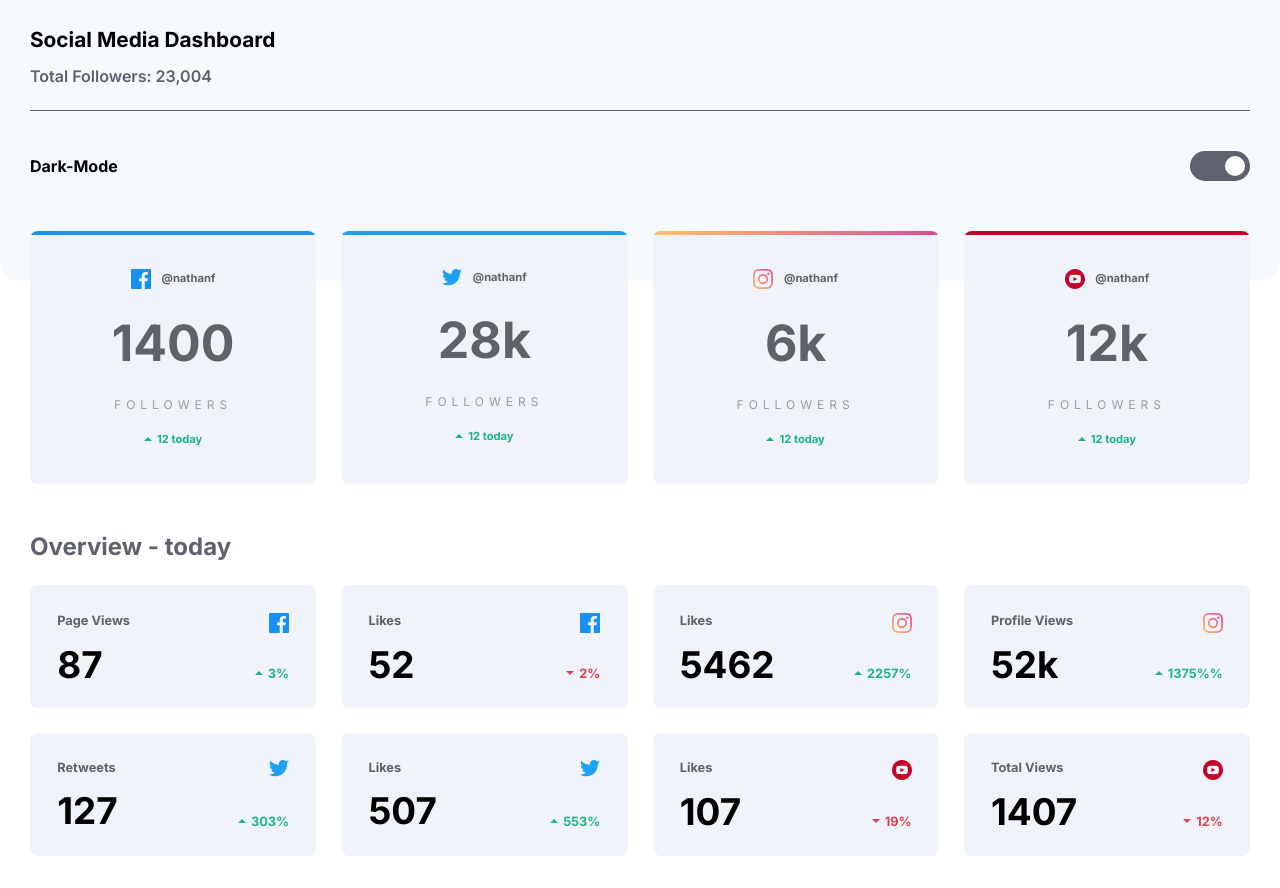
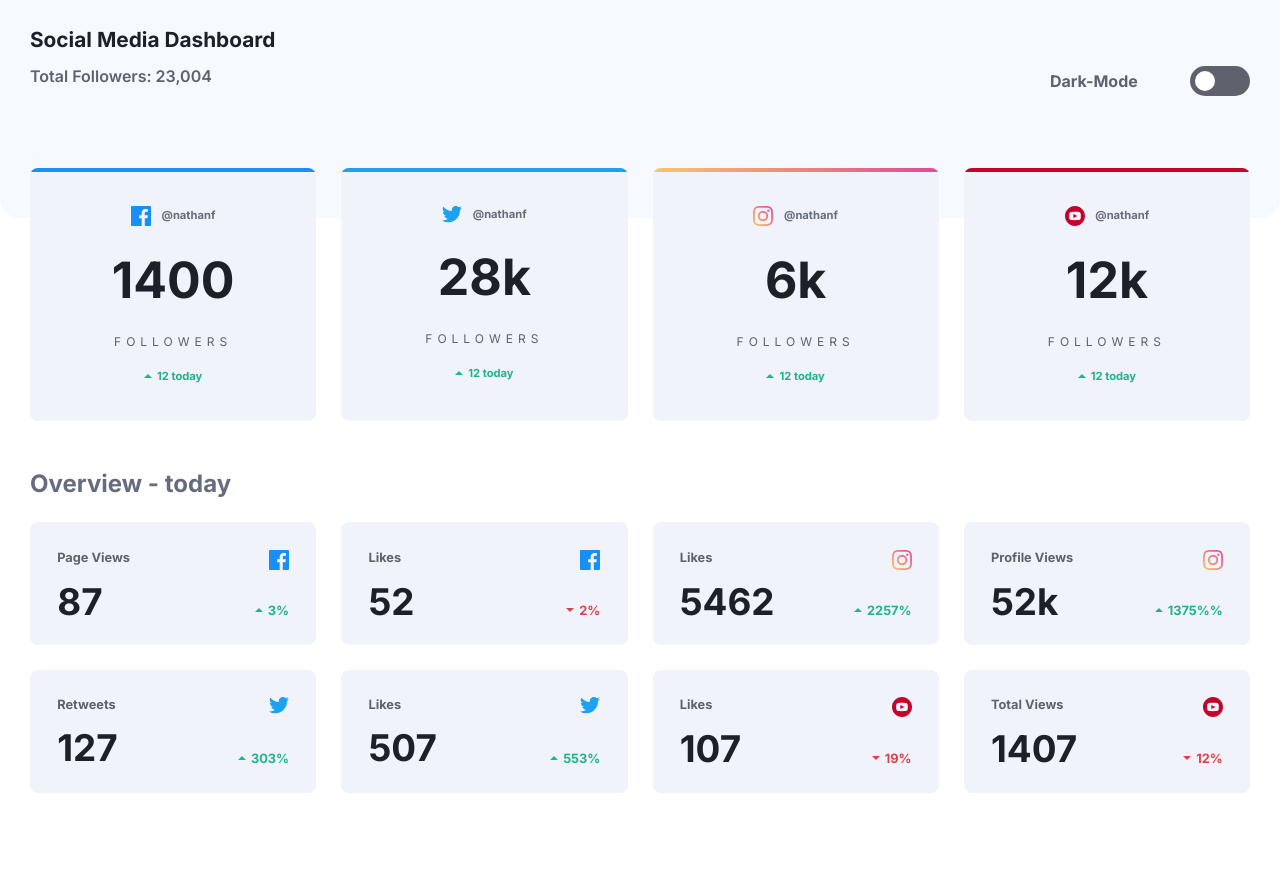
Before and after one commit to volta2016/dark-mode, a plain HTML site: page index.html in a window 1280 px wide. After the commit the page ends 825 px from the top, so only its background shows below. Drawn offline with Linux system fonts and the light colour scheme.

Commit message:
js complete darkmode

```diff
--- a/css/style.css
+++ b/css/style.css
@@ -1,10 +1,5 @@
-body {
-    font-family: 'Inter', sans-serif;
-    margin: 0;
-}
-h2 {
-    margin: 0;
-}
+
+
 /* globals */
 :root {
     --lime-green: hsl(163, 72%, 41%);
@@ -14,9 +9,25 @@ h2 {
     --instagram1:  hsl(37, 97%, 70%);
     --instagram2: hsl(329, 70%, 58%);
     --youtube: hsl(348, 97%, 39%);
-    --gray: #5f616d;
-    --grayf: #9a9ca8;
+    --grayMode: #5f616d;
     --cardGray: #f0f3fa;
+    --lightGray: #f6f9fe;
+    --grayTitle: #666b7f;
+    --baseBackground: white;
+    --baseColor: #1d2029;
+    --switchSpinner: white;
+    --switch: #5f616d;
+}
+
+body {
+    font-family: 'Inter', sans-serif;
+    margin: 0;
+    color: var(--baseColor);
+    background: var(--baseBackground);
+}
+
+h2 {
+    margin: 0;
 }
 .wrapper {
     padding: 0 30px;
@@ -40,13 +51,13 @@ h2 {
     display: none;
 }
 .checkbox:checked ~ .switch::before {
-    transform: translateX(0);
+    transform: translateX(30px);
 }
 .switch {
     height: 30px;
     display: block;
     border-radius: 20px;
-    background: var(--gray);
+    background: var(--switch);
     width: 60px;
     padding: 5px;
     box-sizing: border-box;
@@ -58,24 +69,24 @@ h2 {
     display: block;
     width: 20px;
     height: 20px;
-    background: white;
+    background: var(--switchSpinner);
     border-radius: 50%;
-    transform: translateX(30px);
+    transform: translateX(0);
     transition: .3s;
     will-change: transform;
 }
 /* header */
 .header {
-    background: #f6f9fe;
+    background: var(--lightGray);
     padding-bottom: 100px;
     border-radius: 0 0 20px 20px;
     padding-top: .8rem;
 }
 .header-total {
-    color: var(--gray);
+    color: var(--grayMode);
     margin: .5rem 0;
     font-weight: 600;
-    border-bottom: 1px solid var(--gray);
+    border-bottom: 1px solid var(--grayTitle);
     padding-bottom: 1.5rem;
 }
 h1 {
@@ -121,7 +132,7 @@ h1 {
 
 .card-title {
     font-size: .7rem;
-    color: var(--gray);
+    color: var(--grayTitle);
     font-weight: bold;
 }
 .card-title img {
@@ -132,14 +143,14 @@ h1 {
     /* border: 1px solid green; */
 }
 .card-followers__number {
-    /* border: 1px solid red;  */
+    color: var(--baseColor);
     font-size: 50px;
     font-weight: 700;
 }
 .card-followers__title {
     display: block;
     text-transform: uppercase;
-    color: var(--grayf);
+    color: var(--grayMode);
     letter-spacing: 5px;
     font-size: .75rem;
 }
@@ -157,7 +168,7 @@ h1 {
 }
 
 h2 {
-    color: var(--gray);
+    color: var(--grayTitle);
     margin: 1.5rem 0;
 }
 /* card-overview */
@@ -168,13 +179,14 @@ h2 {
 .card-small {
     display: grid;
     grid-template-columns: 1fr 1fr;
-    background: #f0f3fa;
+    background: var(--cardGray);
     border-radius: 8px;
     padding: 1.7rem;
     grid-row-gap: 0.7rem;
 }
+
 .card-small-views {
-    color: var(--gray);
+    color: var(--grayMode);
     font-weight: bold;
     font-size: .8rem;
 }
@@ -236,41 +248,51 @@ h2 {
         grid-template-columns: 1fr 1fr 1fr 1fr;
         grid-column-gap: 25px;
     }
+    .header-total {
+        border: none;
+    }
+    .header-grid {
+        display: grid;
+        grid-template-columns: 1fr 200px;
+    }
+}
+.is-dark-mode {
+    --baseColor: white;
+    --baseBackground: #1d2029;
+    --lightGray: #1d2029;
+    --cardGray: #252b43;
+    --grayMode: #8088ad;
+    --grayTitle: #8088ad;
+    --switchSpinner: #282943;
+    --switch: linear-gradient(to right, #3699da 0%, #35ce8d 100%);
+}
+.is-light-mode {
+    --grayMode: #666b7f;
+    --cardGray: #f0f3fa;
+    --lightGray: #f6f9fe;
+    --grayTitle: #666b7f;
+    --baseBackground: white;
+    --baseColor: #1d2029;
+    --switchSpinner: white;
+    --switch: #5f616d;
 }
 
 @media (prefers-color-scheme: dark) {
     :root {
-        --backgroundDark:  #1d2029;
+        --baseColor: white;
+        --baseBackground: #1d2029;
+        --lightGray: #1d2029;
         --cardGray: #252b43;
         --grayMode: #8088ad;
-
+        --grayTitle: #8088ad;
+        --switchSpinner: #282943;
+        --switch: linear-gradient(to right, #3699da 0%, #35ce8d 100%);
     }
     body {
-        color: white;
-        background: var(--backgroundDark);
-    }
-    .header {
-        background: var(--backgroundDark);
-    }
-    .card-followers__title,  {
-        color: var(--grayMode);
-    }
-    .card-followers__number {
-        color: white;
-    }
-    .card-title {
-        color: var(--grayMode);
-    }
-    .card-small {
-        background: var(--cardGray);
-    }
-    .card-small-views {
-        color: var(--grayMode);
+        color: var(--baseColor);
+        background: var(--baseBackground);
     }
     .switch {
-        background: linear-gradient(to right, #3699da 0%, #35ce8d 100%);
-    }
-    .switch::before {
-        background: #2c2745;
+        background:
     }
 }
--- a/index.html
+++ b/index.html
@@ -10,13 +10,17 @@
 <body>
     <header class="header">
         <div class="wrapper">
+            <div class="header-grid">
+                <div>
                     <h1>Social Media Dashboard</h1>
                     <p class="header-total">Total Followers: 23,004</p>
+                </div>
                 <div class="dark-mode">
                     <p class="dark-mode-title">Dark-Mode</p>
                     <input type="checkbox" class="checkbox" id="checkbox">
                     <label class="switch" for="checkbox">
                     </label>
+                </div>
             </div>
         </div>
     </header>
--- a/js/app.js
+++ b/js/app.js
@@ -1 +1,18 @@
-alert('hola mundo');
+const checkbox = document.querySelector('#checkbox');
+
+if (window.matchMedia('(prefers-color-scheme: dark)').matches) {
+    checkbox.setAttribute('checked', true);
+}
+
+
+// document.body.style.setProperty('--cardGray', 'blue')
+
+checkbox.addEventListener('change', function(event)  {
+    if (this.checked) {
+        document.body.classList.remove('is-light-mode');
+        document.body.classList.add('is-dark-mode');
+    } else {
+        document.body.classList.remove('is-dark-mode');
+        document.body.classList.add('is-light-mode');
+    }
+})
```
Lines whose indentation alone changed are shown as unchanged.
